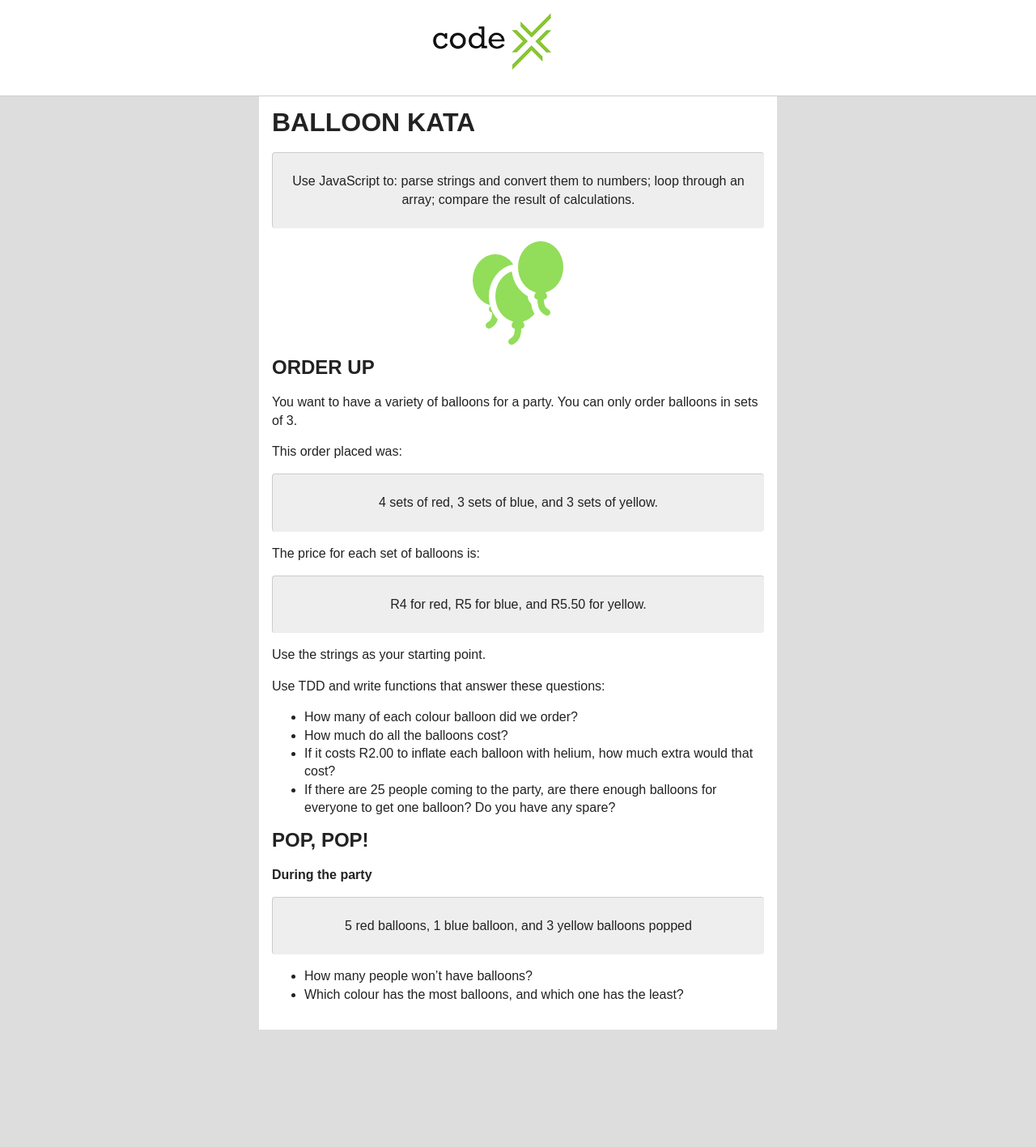
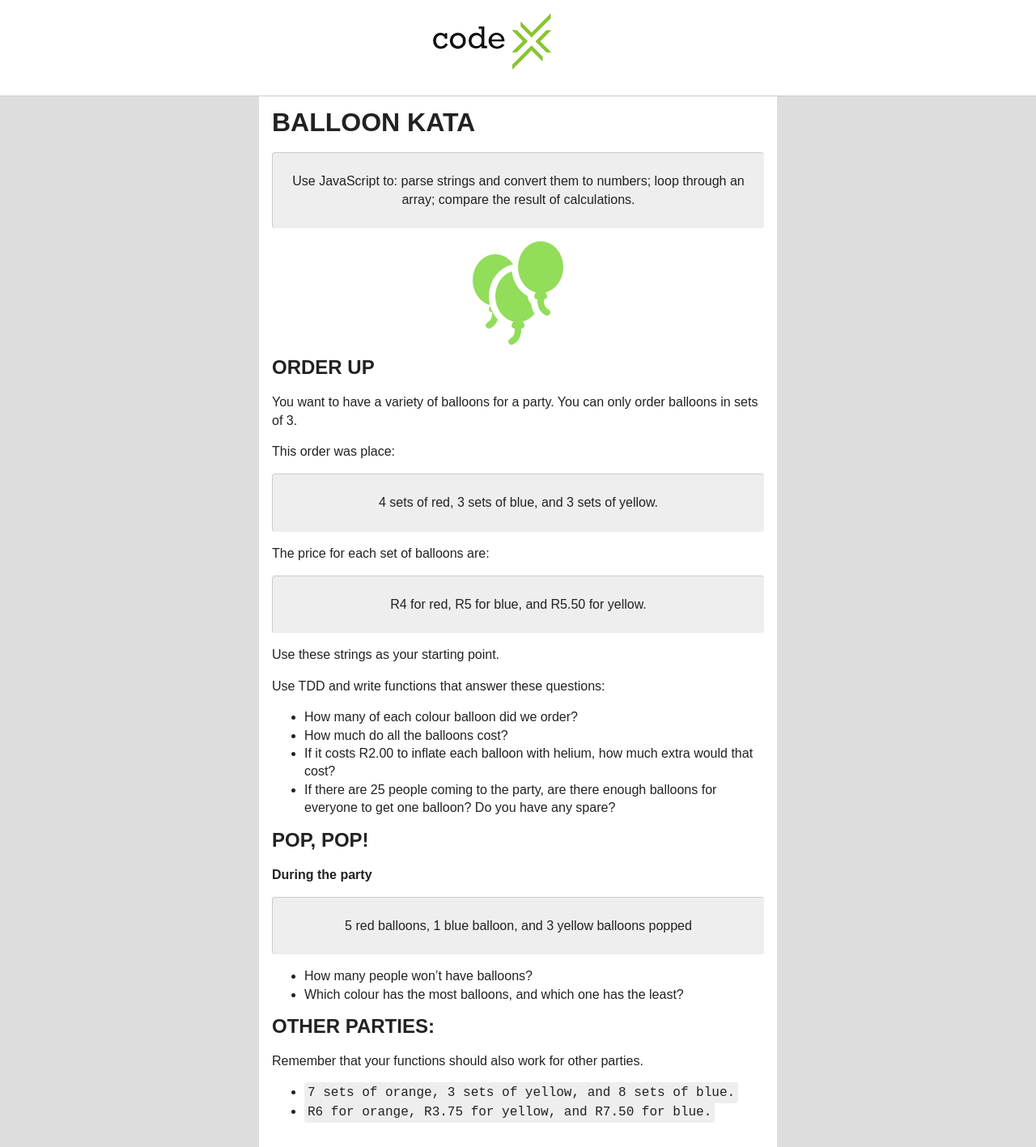
Before and after one commit to codex-academy/BalloonKata, a Jekyll site: the page built from index.md, in a window 1280 px wide. Shown: the whole page at 81% size. Built offline with Jekyll 4.4.1, drawn with Linux system fonts in a browser that asks for light colours; before the commit the page ends 1272 px from its top, so only the background shows below that.

Commit message:
Update index.md

```diff
--- a/index.md
+++ b/index.md
@@ -13,15 +13,15 @@ title: Balloon Kata
 
 You want to have a variety of balloons for a party. You can only order balloons in sets of 3.
 
-This order placed was:
+This order was place:
 
 > 4 sets of red, 3 sets of blue, and 3 sets of yellow.
 
-The price for each set of balloons is:
+The price for each set of balloons are:
 
 > R4 for red, R5 for blue, and R5.50 for yellow.
 
-Use the strings as your starting point.
+Use these strings as your starting point.
 
 Use TDD and write functions that answer these questions:
 
@@ -34,8 +34,15 @@ Use TDD and write functions that answer these questions:
 
 **During the party**
 
-
  > 5 red balloons, 1 blue balloon, and 3 yellow balloons popped
 
 * How many people won’t have balloons?
 * Which colour has the most balloons, and which one has the least?
+
+
+## Other parties:
+
+Remember that your functions should also work for other parties.
+
+* `7 sets of orange, 3 sets of yellow, and 8 sets of blue.`
+* `R6 for orange, R3.75 for yellow, and R7.50 for blue.`
```
